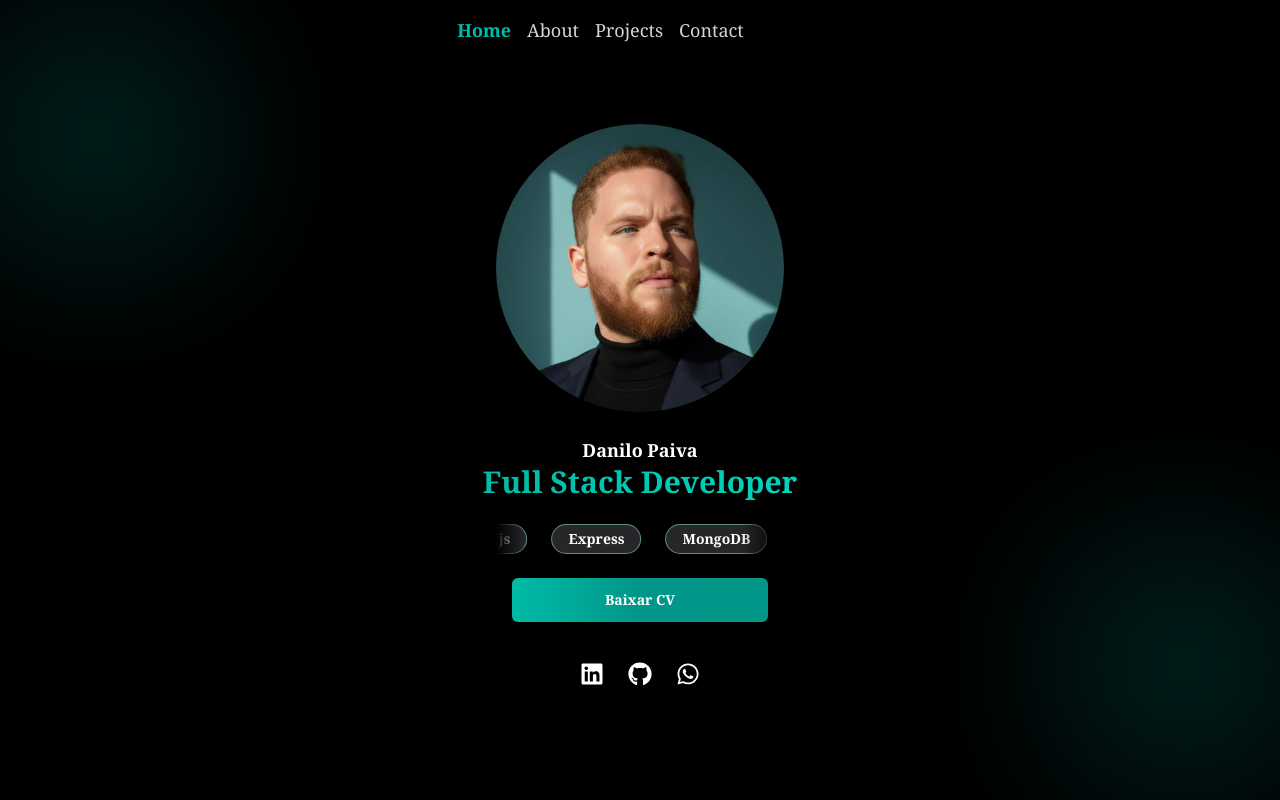
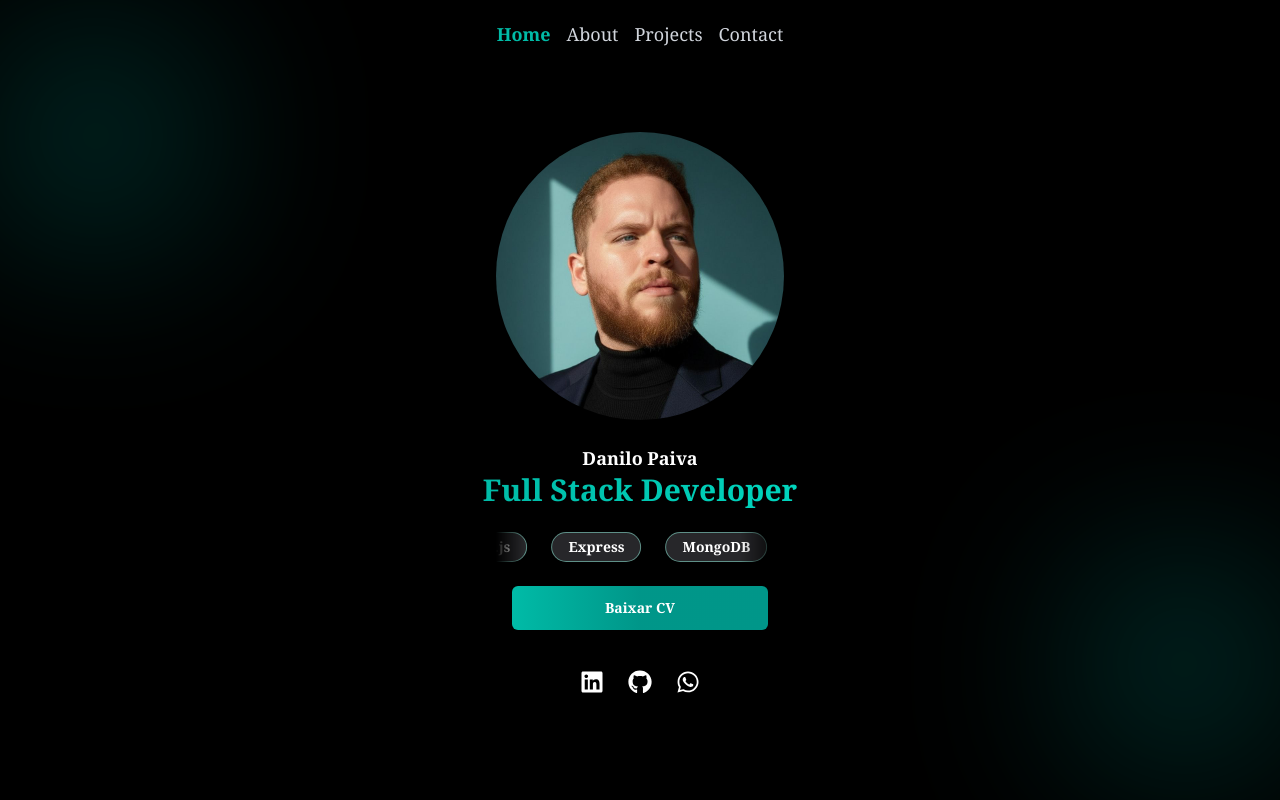
Before and after one commit to danilowskii/portfolio, a Next.js app: page /en in a window 1280 px wide. Built offline with nearby package versions, Linux system fonts and the light colour scheme.

Commit message:
fix: centralized navbar and removed opacity texts

```diff
--- a/src/components/layout/Navbar.tsx
+++ b/src/components/layout/Navbar.tsx
@@ -15,8 +15,7 @@ export default function Nav() {
   ];
 
   return (
-    <nav className="flex p-4 justify-around items-center text-lg font-serif">
-      <h1 className="opacity-0">DP</h1>
+    <nav className="flex p-5 w-full justify-center items-center text-lg font-serif">
       <div className="flex flex-row gap-4 justify-center items-center">
         {menuItems.map((item) => {
           const isActive = pathname === item.path;
@@ -35,7 +34,6 @@ export default function Nav() {
           );
         })}
       </div>
-      <h1 className="opacity-0">change lang</h1>
     </nav>
   );
 }
```
